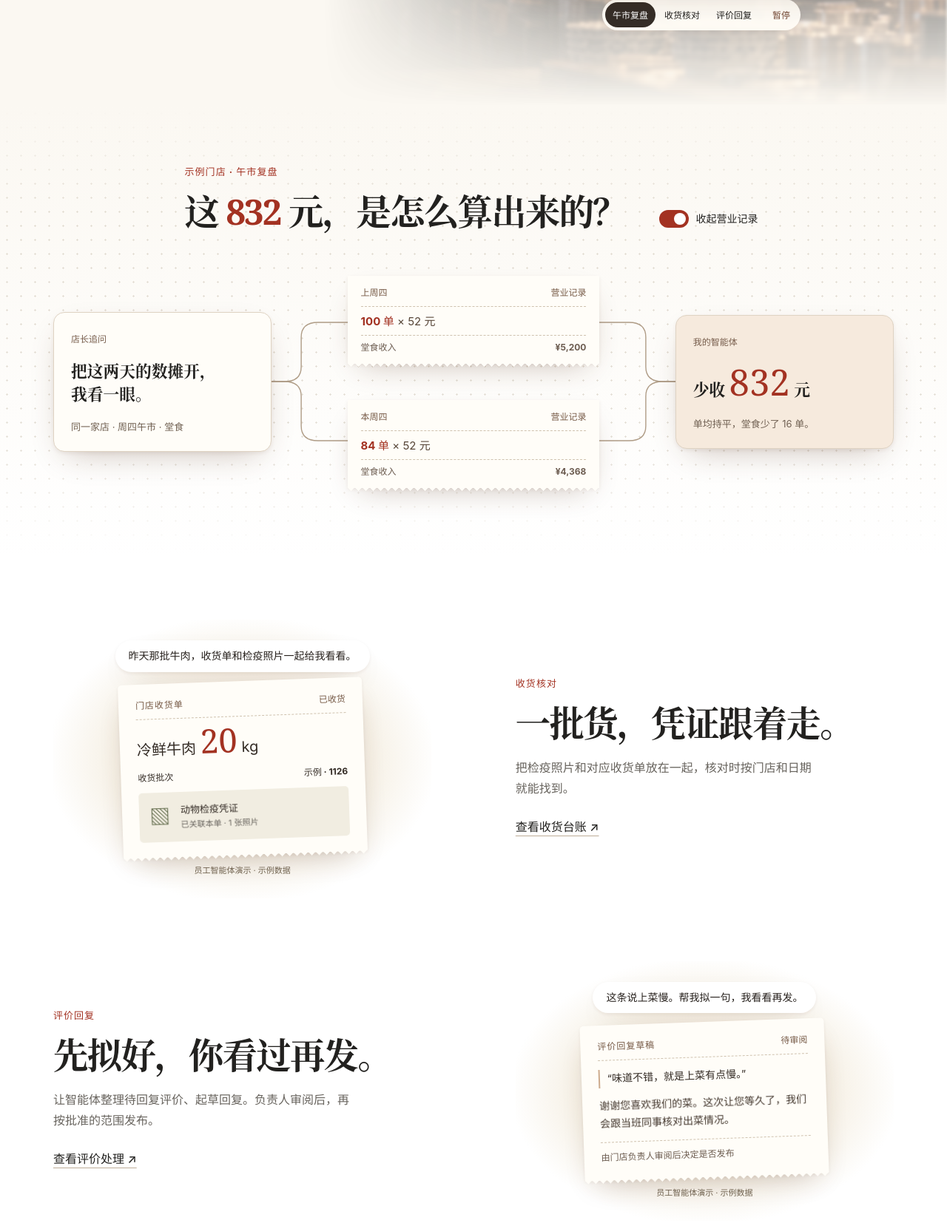
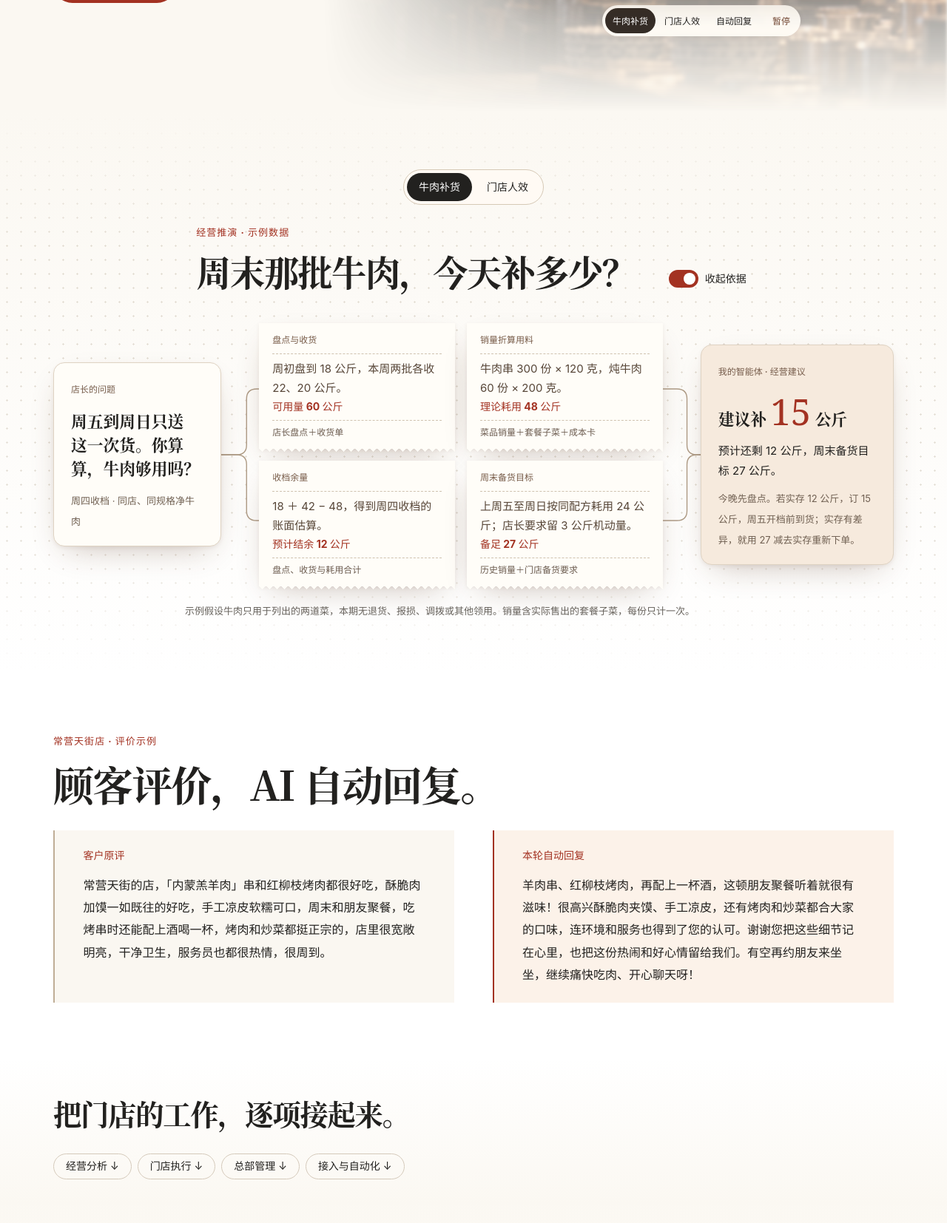
Before and after one commit to YinXiaoyu-1998/SMEDC_LANDING_PAGE, an Astro site: page / in a window 1280 px wide. Shown: the part 547-2201 px from the top of the page at 74% size. Built offline with nearby package versions, Linux system fonts and the light colour scheme; Astro itself is replaced by a stand-in of ours.

Commit message:
补充多来源经营推演，修复场景重播并调整门店评价展示

```diff
--- a/src/components/CombinedWork.astro
+++ b/src/components/CombinedWork.astro
@@ -1,35 +1,47 @@
 ---
-import { lunch, fewerOrders, revenueGap, money } from "../content/story";
+import { cases } from "../content/story";
 const traces = [
-  "M230 160 H275 Q295 160 295 140 V100 Q295 80 315 80 H405",
-  "M230 160 H275 Q295 160 295 180 V220 Q295 240 315 240 H405",
-  "M595 80 H685 Q705 80 705 100 V140 Q705 160 725 160 H770",
-  "M595 240 H685 Q705 240 705 220 V180 Q705 160 725 160 H770"
+  "M190 160 H218 Q230 160 230 148 V92 Q230 80 242 80 H270",
+  "M190 160 H218 Q230 160 230 172 V228 Q230 240 242 240 H270",
+  "M720 80 H742 Q754 80 754 92 V148 Q754 160 766 160 H790",
+  "M720 240 H742 Q754 240 754 228 V172 Q754 160 766 160 H790"
 ];
 ---
 
-<section class="flow-story" id="combined-work" aria-labelledby="combined-title">
+<section class="flow-story" id="combined-work" aria-label="跨来源经营分析">
   <div class="container">
+    <div class="case-picker" role="group" aria-label="选择经营案例" hidden>
+      {cases.map((item, i) => (
+        <button aria-controls={`case-${item.id}`} aria-pressed={i === 0}>
+          {item.label}
+        </button>
+      ))}
+    </div>
+    {cases.map((item) => (
+      <article class="business-case" id={`case-${item.id}`}>
         <div class="flow-heading" data-reveal>
           <div>
-        <p class="source-line">示例门店 · 午市复盘</p>
-        <h2 id="combined-title">
-          这 <em>{revenueGap}</em> 元，是怎么算出来的？
-        </h2>
+            <p class="source-line">经营推演 · 示例数据</p>
+            <h2>{item.title}</h2>
           </div>
           <button
             type="button"
             class="flow-toggle"
-        aria-controls="lunch-records"
+            aria-controls={`records-${item.id}`}
             aria-expanded="true"
             hidden
           >
             <span class="switch-track" aria-hidden="true"></span>
-        <span class="toggle-label">收起营业记录</span>
+            <span class="toggle-label">收起依据</span>
           </button>
         </div>
         <div class="flow-map">
-      <svg class="flow-wires" viewBox="0 0 1000 320" preserveAspectRatio="none" aria-hidden="true">
+          <svg
+            class="flow-wires"
+            viewBox="0 0 1000 320"
+            preserveAspectRatio="none"
+            aria-hidden="true"
+          >
             {traces.map((d) => (
               <g>
                 <path d={d} />
@@ -38,37 +50,33 @@ const traces = [
             ))}
           </svg>
           <div class="flow-bookend flow-question">
-        <small>店长追问</small>
-        <h3>
-          把这两天的数摊开，
-          <br />
-          我看一眼。
-        </h3>
-        <span>同一家店 · 周四午市 · 堂食</span>
+            <small>店长的问题</small>
+            <h3>{item.question}</h3>
+            <span>{item.scope}</span>
           </div>
-      <div class="flow-records" id="lunch-records">
-        {[lunch.previous, lunch.current].map((day) => (
+          <div class="flow-records" id={`records-${item.id}`}>
+            {item.sources.map((record) => (
               <article class="mini-slip">
                 <header>
-              <b>{day.day}</b>
-              <span>营业记录</span>
+                  <b>{record.title}</b>
                 </header>
-            <p>
-              <strong>{day.orders} 单</strong> × {day.revenue / day.orders} 元
-            </p>
-            <footer>
-              堂食收入 <b>¥{money(day.revenue)}</b>
-            </footer>
+                <p>{record.detail}</p>
+                <strong>{record.fact}</strong>
+                <footer>{record.source}</footer>
               </article>
             ))}
           </div>
           <div class="flow-bookend flow-answer">
-        <small>我的智能体</small>
+            <small>我的智能体 · 经营建议</small>
             <h3>
-          少收 <strong>{revenueGap}</strong> 元
+              {item.prefix} <strong>{item.value}</strong> {item.unit}
             </h3>
-        <span>单均持平，堂食少了 {fewerOrders} 单。</span>
+            <p>{item.summary}</p>
+            <span>{item.action}</span>
           </div>
         </div>
+        <p class="case-note">{item.note}</p>
+      </article>
+    ))}
   </div>
 </section>
--- a/src/components/Contact.astro
+++ b/src/components/Contact.astro
@@ -25,6 +25,7 @@ import { contact, registrationUrl } from "../content/site";
           注册
         </a>
       </div>
+      <span class="contact-name">{contact.name}</span>
       <a class="contact-number" href={`tel:${contact.phone}`}>
         {contact.phone}
       </a>
--- a/src/components/Features.astro
+++ b/src/components/Features.astro
@@ -37,7 +37,7 @@ import SetupDemo from "./SetupDemo.astro";
             class="feature-entry"
             id={feature.id}
             name={group.title}
-            open={["reports", "ledger", "permissions", "integrations"].includes(feature.id)}
+            open={["reports", "inspections", "permissions", "integrations"].includes(feature.id)}
           >
             <summary>
               <h3>{feature.title}</h3>
--- a/src/components/StoreScenes.astro
+++ b/src/components/StoreScenes.astro
@@ -1,37 +1,20 @@
 ---
-import StoryResult from "./StoryResult.astro";
-import { scenes } from "../content/story";
+import { customerReview, automaticReply } from "../content/story";
 ---
 
-<section class="container store-scenes" aria-label="更多门店场景">
-  {[
-    {
-      title: "一批货，凭证跟着走。",
-      detail: "把检疫照片和对应收货单放在一起，核对时按门店和日期就能找到。",
-      href: "#ledger",
-      link: "查看收货台账"
-    },
-    {
-      title: "先拟好，你看过再发。",
-      detail: "让智能体整理待回复评价、起草回复。负责人审阅后，再按批准的范围发布。",
-      href: "#reviews",
-      link: "查看评价处理"
-    }
-  ].map((item, i) => (
-    <article class="store-scene">
-      <div class="scene-copy" data-reveal>
-        <p class="source-line">{scenes[i + 1].label}</p>
-        <h2>{item.title}</h2>
-        <p>{item.detail}</p>
-        <a class="story-link" href={item.href}>
-          {item.link} ↗
-        </a>
-      </div>
-      <div class="scene-art" data-reveal>
-        <div class="mini-question">{scenes[i + 1].question}</div>
-        <StoryResult scene={i + 1} />
-        <small>员工智能体演示 · 示例数据</small>
-      </div>
-    </article>
-  ))}
+<section class="container review-story" id="review-story" aria-labelledby="review-title">
+  <div data-reveal>
+    <p class="source-line">常营天街店 · 评价示例</p>
+    <h2 id="review-title">顾客评价，AI 自动回复。</h2>
+  </div>
+  <div class="review-exchange">
+    <figure data-reveal>
+      <figcaption>客户原评</figcaption>
+      <blockquote>{customerReview}</blockquote>
+    </figure>
+    <figure data-reveal>
+      <figcaption>本轮自动回复</figcaption>
+      <blockquote>{automaticReply}</blockquote>
+    </figure>
+  </div>
 </section>
--- a/src/components/StoryResult.astro
+++ b/src/components/StoryResult.astro
@@ -1,61 +1,34 @@
 ---
-import { lunch, fewerOrders, money } from "../content/story";
+import { cases, automaticReply } from "../content/story";
 interface Props {
   scene: number;
 }
 const { scene } = Astro.props;
+const item = cases[scene];
 ---
 
-{scene === 0 ? (
-  <div class="story-result lunch-slip">
+{item ? (
+  <div class="story-result">
     <header>
-      <span>堂食营业对照</span>
-      <span>午市</span>
+      <span>{item.label}</span>
+      <span>经营建议</span>
     </header>
     <div class="slip-key">
-      少了 <strong>{fewerOrders}</strong> 单
+      {item.prefix} <strong>{item.value}</strong> {item.unit}
     </div>
-    <div class="bar-row">
-      <span>上周四</span>
-      <i></i>
-      <b>¥{money(lunch.previous.revenue)}</b>
-    </div>
-    <div class="bar-row current">
-      <span>本周四</span>
-      <i></i>
-      <b>¥{money(lunch.current.revenue)}</b>
-    </div>
-    <footer>两天的平均每单收入都是 52 元</footer>
-  </div>
-) : scene === 1 ? (
-  <div class="story-result delivery-slip">
-    <header>
-      <span>门店收货单</span>
-      <span>已收货</span>
-    </header>
-    <div class="slip-key">
-      冷鲜牛肉 <strong>20</strong> kg
-    </div>
-    <div class="delivery-line">
-      <span>收货批次</span>
-      <b>示例 · 1126</b>
-    </div>
-    <div class="proof-file">
-      <span aria-hidden="true">▧</span>
-      <div>
-        <b>动物检疫凭证</b>
-        <small>已关联本单 · 1 张照片</small>
-      </div>
-    </div>
+    <p>{item.summary}</p>
+    <footer>
+      {item.id === "beef" ? "收档盘点后，按实存调整订量。" : "优先复核午市新增的 8 个工时。"}
+    </footer>
   </div>
 ) : (
   <div class="story-result review-slip">
     <header>
-      <span>评价回复草稿</span>
-      <span>待审阅</span>
+      <span>AI 自动回复</span>
+      <span>常营天街店</span>
     </header>
-    <blockquote>“味道不错，就是上菜有点慢。”</blockquote>
-    <p>谢谢您喜欢我们的菜。这次让您等久了，我们会跟当班同事核对出菜情况。</p>
-    <footer>由门店负责人审阅后决定是否发布</footer>
+    <blockquote>周末和朋友聚餐，吃烤串时还能配上酒喝一杯</blockquote>
+    <p>{automaticReply.split("！")[0]}！</p>
+    <footer>本轮自动回复 · 节选</footer>
   </div>
 )}
--- a/src/content/site.ts
+++ b/src/content/site.ts
@@ -32,6 +32,7 @@ export const faqs = [
 ];
 
 export const contact = {
+  name: "殷啸宇",
   phone: "18514577162",
   email: "consyinxy@gmail.com",
   emailHref:
--- a/src/content/story.ts
+++ b/src/content/story.ts
@@ -1,15 +1,93 @@
-/** Fictional, same-store lunch service. Money is in yuan. */
-export const lunch = {
-  previous: { day: "上周四", orders: 100, revenue: 5200 },
-  current: { day: "本周四", orders: 84, revenue: 4368 }
-};
+export const customerReview =
+  "常营天街的店，「内蒙羔羊肉」串和红柳枝烤肉都很好吃，酥脆肉加馍一如既往的好吃，手工凉皮软糯可口，周末和朋友聚餐，吃烤串时还能配上酒喝一杯，烤肉和炒菜都挺正宗的，店里很宽敞明亮，干净卫生，服务员也都很热情，很周到。";
+export const automaticReply =
+  "羊肉串、红柳枝烤肉，再配上一杯酒，这顿朋友聚餐听着就很有滋味！很高兴酥脆肉夹馍、手工凉皮，还有烤肉和炒菜都合大家的口味，连环境和服务也得到了您的认可。谢谢您把这些细节记在心里，也把这份热闹和好心情留给我们。有空再约朋友来坐坐，继续痛快吃肉、开心聊天呀！";
 
-export const fewerOrders = lunch.previous.orders - lunch.current.orders;
-export const revenueGap = lunch.previous.revenue - lunch.current.revenue;
-export const money = (value: number) => value.toLocaleString("zh-CN");
+// Illustrative single-store cases. Staff hours, physical counts and reserves come from the manager.
+export const cases = [
+  {
+    id: "beef",
+    label: "牛肉补货",
+    title: "周末那批牛肉，今天补多少？",
+    question: "周五到周日只送这一次货。你算算，牛肉够用吗？",
+    scope: "周四收档 · 同店、同规格净牛肉",
+    prefix: "建议补",
+    value: "15",
+    unit: "公斤",
+    summary: "预计还剩 12 公斤，周末备货目标 27 公斤。",
+    action:
+      "今晚先盘点。若实存 12 公斤，订 15 公斤，周五开档前到货；实存有差异，就用 27 减去实存重新下单。",
+    note: "示例假设牛肉只用于列出的两道菜，本期无退货、报损、调拨或其他领用。销量含实际售出的套餐子菜，每份只计一次。",
+    sources: [
+      {
+        title: "盘点与收货",
+        source: "店长盘点＋收货单",
+        detail: "周初盘到 18 公斤，本周两批各收 22、20 公斤。",
+        fact: "可用量 60 公斤"
+      },
+      {
+        title: "销量折算用料",
+        source: "菜品销量＋套餐子菜＋成本卡",
+        detail: "牛肉串 300 份 × 120 克，炖牛肉 60 份 × 200 克。",
+        fact: "理论耗用 48 公斤"
+      },
+      {
+        title: "收档余量",
+        source: "盘点、收货与耗用合计",
+        detail: "18 ＋ 42 − 48，得到周四收档的账面估算。",
+        fact: "预计结余 12 公斤"
+      },
+      {
+        title: "周末备货目标",
+        source: "历史销量＋门店备货要求",
+        detail: "上周五至周日按同配方耗用 24 公斤；店长要求留 3 公斤机动量。",
+        fact: "备足 27 公斤"
+      }
+    ]
+  },
+  {
+    id: "labor",
+    label: "门店人效",
+    title: "收入涨了，人效怎么反而低了？",
+    question: "这周生意好了一点，新增工时用在哪个餐段更合适？",
+    scope: "连续两周 · 同店午市和晚市",
+    prefix: "每工时",
+    value: "105",
+    unit: "元",
+    summary: "每工时收入从 120 元降到 105 元，下降 12.5%。",
+    action:
+      "先核对午市多出的 8 个工时用在备菜还是接单。下周试着错开午市到岗、在晚高峰交接，再对照每工时收入和出餐反馈。",
+    note: "人效按营业收入除以店长提供的实际出勤工时计算。跨餐段备菜按相同规则分摊，两周均仅计午市与晚市。",
+    sources: [
+      {
+        title: "营业收入",
+        source: "门店营业汇总",
+        detail: "上周 12,000 元，本周 12,600 元，净增 600 元。",
+        fact: "收入增长 5%"
+      },
+      {
+        title: "实际工时",
+        source: "店长提供的出勤汇总",
+        detail: "午市 40 → 48 小时，晚市 60 → 72 小时。",
+        fact: "总工时增长 20%"
+      },
+      {
+        title: "午市单量回落",
+        source: "餐段营业与订单",
+        detail: "150 → 140 单，单均 36 元。收入 5,400 → 5,040 元。",
+        fact: "每工时 135 → 105 元"
+      },
+      {
+        title: "增量来自晚市",
+        source: "餐段营业与订单",
+        detail: "165 → 189 单，单均 40 元。收入 6,600 → 7,560 元。",
+        fact: "晚市多接 24 单"
+      }
+    ]
+  }
+] as const;
 
 export const scenes = [
-  { label: "午市复盘", question: "昨天午市，堂食怎么少收了八百多？" },
-  { label: "收货核对", question: "昨天那批牛肉，收货单和检疫照片一起给我看看。" },
-  { label: "评价回复", question: "这条说上菜慢。帮我拟一句，我看看再发。" }
-] as const;
+  ...cases.map((item) => ({ label: item.label, question: item.question })),
+  { label: "自动回复", question: "常营天街这条聚餐好评，帮店里自动回一句。" }
+];
--- a/src/scripts/enhance.ts
+++ b/src/scripts/enhance.ts
@@ -1,6 +1,6 @@
 "use strict";
 
-export {};
+import { contact } from "../content/site";
 
 const reducedMotion = window.matchMedia("(prefers-reduced-motion: reduce)");
 const ease = "cubic-bezier(0.22, 1, 0.36, 1)";
@@ -73,7 +73,9 @@ if (copyButton && copyStatus) {
   copyButton.hidden = false;
   copyButton.addEventListener("click", async () => {
     try {
-      await navigator.clipboard.writeText("企业智脑\n电话：18514577162\n邮箱：consyinxy@gmail.com");
+      await navigator.clipboard.writeText(
+        `企业智脑 · ${contact.name}\n电话：${contact.phone}\n邮箱：${contact.email}`
+      );
       copyStatus.textContent = "已复制联系方式，可粘贴到您的通讯工具。";
     } catch {
       copyStatus.textContent = "暂时无法自动复制，请选中上方电话或邮箱手动复制。";
--- a/src/scripts/story.ts
+++ b/src/scripts/story.ts
@@ -70,7 +70,7 @@ function mountConversation(stage: HTMLElement) {
 
   choices.forEach((button, i) =>
     button.addEventListener("click", () => {
-      paused = true;
+      paused = false;
       showScene(i);
     })
   );
@@ -100,7 +100,7 @@ function mountFlow(section: HTMLElement) {
     records.inert = !open;
     records.setAttribute("aria-hidden", String(!open));
     button.setAttribute("aria-expanded", String(open));
-    label.textContent = open ? "收起营业记录" : "展开营业记录";
+    label.textContent = open ? "收起依据" : "展开依据";
   }
   setOpen(reduced.matches);
   button.hidden = false;
@@ -129,10 +129,27 @@ function mountFlow(section: HTMLElement) {
 }
 
 const stage = document.querySelector<HTMLElement>(".agent-stage");
-const flow = document.querySelector<HTMLElement>(".flow-story");
-if (stage && flow && "IntersectionObserver" in window) {
+const picker = document.querySelector<HTMLElement>(".case-picker");
+if (stage && picker && "IntersectionObserver" in window) {
   mountConversation(stage);
-  mountFlow(flow);
+  const buttons = [...picker.querySelectorAll<HTMLButtonElement>("button")];
+  const panels = [...document.querySelectorAll<HTMLElement>(".business-case")];
+  function selectCase(index: number) {
+    panels.forEach((panel, i) => {
+      panel.hidden = i !== index;
+    });
+    buttons.forEach((button, i) => button.setAttribute("aria-pressed", String(i === index)));
+  }
+  selectCase(0);
+  panels.forEach(mountFlow);
+  buttons.forEach((button, i) => button.addEventListener("click", () => selectCase(i)));
+  document.querySelector(".story-cta")?.addEventListener("click", () => {
+    const active = [...stage.querySelectorAll("[data-question]")].findIndex(
+      (button) => button.getAttribute("aria-pressed") === "true"
+    );
+    selectCase(active === 1 ? 1 : 0);
+  });
+  picker.hidden = false;
 }
 
 // A catalogue deep link also opens the addressed disclosure on repeat clicks.
--- a/src/styles/landing.css
+++ b/src/styles/landing.css
@@ -458,8 +458,11 @@
   .contact-primary-actions .button-outline:hover {
     background: var(--on-photo-hover);
   }
+  .contact-name {
+    margin-top: 22px;
+    font-weight: 600;
+  }
   .contact-number {
-    margin-top: 22px;
     font-size: 25px;
     letter-spacing: 0.02em;
     font-variant-numeric: tabular-nums;
@@ -503,7 +506,6 @@
   .site-footer .brand > img {
     width: 28px;
     height: 38px;
-    filter: grayscale(1);
   }
   .site-footer .brand span {
     font-size: 18px;
--- a/src/styles/story.css
+++ b/src/styles/story.css
@@ -167,8 +167,7 @@ body:has(.story-hero) [data-reveal] {
 .story-result header,
 .story-result footer,
 .mini-slip header,
-.mini-slip footer,
-.delivery-line {
+.mini-slip footer {
   display: flex;
   align-items: center;
   justify-content: space-between;
@@ -203,29 +202,7 @@ body:has(.story-hero) [data-reveal] {
     serif;
   color: var(--chili);
 }
-.bar-row {
-  display: grid;
-  grid-template-columns: 3em 1fr 4em;
-  align-items: center;
-  gap: 10px;
-  font-size: 12px;
-  font-variant-numeric: tabular-nums;
-  margin-top: 5px;
-}
-.bar-row i {
-  height: 7px;
-  border-radius: 0 4px 4px 0;
-  background: #c7b6a0;
-}
-.bar-row.current i {
-  width: 84%;
-  background: var(--chili);
-}
-.bar-row b {
-  text-align: right;
-}
-.prompt-strip,
-.mini-question {
+.prompt-strip {
   position: relative;
   display: flex;
   align-items: center;
@@ -279,28 +256,6 @@ body:has(.story-hero) [data-reveal] {
 .scene-controls .playback {
   color: #754a36;
 }
-.proof-file {
-  display: flex;
-  align-items: center;
-  gap: 14px;
-  background: #f1ede1;
-  margin-top: 10px;
-  padding: 9px 14px;
-  border-radius: 5px;
-}
-.proof-file > span {
-  color: #616b4a;
-  font-size: 28px;
-}
-.proof-file b,
-.proof-file small {
-  display: block;
-  font-size: 13px;
-}
-.proof-file small {
-  font-size: 11px;
-  color: var(--muted);
-}
 .review-slip blockquote {
   margin: 12px 0;
   padding-left: 10px;
@@ -338,8 +293,7 @@ body:has(.story-hero) [data-reveal] {
   margin-bottom: 9px;
   letter-spacing: 0.08em;
 }
-.flow-heading h2,
-.scene-copy h2 {
+.flow-heading h2 {
   font-size: clamp(34px, 3.7vw, 56px);
 }
 .flow-heading em {
@@ -381,7 +335,7 @@ body:has(.story-hero) [data-reveal] {
 .flow-map {
   position: relative;
   display: grid;
-  grid-template-columns: 26% 30% 26%;
+  grid-template-columns: 20% 48% 23%;
   justify-content: space-between;
   align-items: center;
   margin-top: 38px;
@@ -445,6 +399,7 @@ body:has(.story-hero) [data-reveal] {
 }
 .flow-records {
   display: grid;
+  grid-template-columns: 1fr 1fr;
   grid-template-rows: 1fr 1fr;
   align-items: center;
   height: 100%;
@@ -491,47 +446,91 @@ body:has(.story-hero) [data-reveal] {
 .folded .wire-pulse {
   animation: none;
 }
-.store-scenes {
-  padding-block: 30px 56px;
+
+.case-picker {
+  display: flex;
+  justify-content: center;
+  gap: 4px;
+  width: fit-content;
+  margin: 0 auto 26px;
+  padding: 4px;
+  border-radius: 24px;
+  border: 1px solid #d6c9b6;
+  background: #fffaf4;
 }
-.store-scene {
+.case-picker button {
+  border: 0;
+  border-radius: 20px;
+  padding: 7px 16px;
+  font-size: 14px;
+  background: transparent;
+}
+.case-picker button[aria-pressed="true"] {
+  background: var(--ink);
+  color: white;
+}
+.business-case + .business-case {
+  margin-top: 32px;
+}
+.case-picker:not([hidden]) ~ .business-case {
+  margin-top: 0;
+}
+.flow-answer > p {
+  font-size: 15px;
+  margin-bottom: 9px;
+  color: var(--ink);
+}
+.case-note {
+  margin: 22px auto 0;
+  font-size: 13px;
+  max-width: 60em;
+}
+.folded .case-note {
+  visibility: hidden;
+}
+.mini-slip {
+  align-self: stretch;
+  display: flex;
+  flex-direction: column;
+  justify-content: center;
+}
+.mini-slip > strong {
+  font-size: 14px;
+}
+.review-story {
+  padding-block: clamp(40px, 6vw, 84px);
+}
+.review-exchange {
   display: grid;
   grid-template-columns: 1fr 1fr;
-  align-items: center;
-  gap: 10%;
-  margin-block: 55px 85px;
+  gap: clamp(18px, 4vw, 64px);
+  margin-top: 26px;
 }
-.scene-copy > p:not(.source-line) {
-  margin-block: 16px;
-  max-width: 25em;
+.review-exchange figure {
+  padding: 22px clamp(18px, 3vw, 40px);
+  border-left: 2px solid #bfae96;
+  background: #faf7f1;
 }
-.scene-art {
-  display: grid;
-  justify-items: center;
-  gap: 12px;
-  align-content: center;
-  padding: 28px;
-  background: radial-gradient(ellipse at center, #eee0cc 10%, #f7f2e8 50%, transparent 73%);
+.review-exchange figure:last-child {
+  border-color: var(--chili);
+  background: #fcf2e9;
 }
-.scene-art .story-result {
-  width: min(100%, 330px);
-  transform: rotate(-2deg);
+.review-exchange figcaption {
+  color: var(--chili);
+  font-weight: 600;
+  font-size: 14px;
 }
-.scene-art .mini-question {
-  width: fit-content;
-  font-size: 14px;
-  padding: 9px 18px;
+.review-exchange blockquote {
+  margin: 12px 0 0;
+  line-height: 1.9;
 }
-.scene-art > small {
-  color: #726552;
-  font-size: 11px;
-}
-.store-scene:first-child .scene-art {
-  grid-column: 1;
-  grid-row: 1;
-}
-.store-scene:first-child .scene-copy {
-  grid-column: 2;
+@media (max-width: 840px) {
+  .review-exchange {
+    grid-template-columns: 1fr;
+  }
+  .folded .case-note {
+    display: none;
+  }
 }
 .features .feature-directory {
   padding-block: 48px 35px;
@@ -634,6 +633,7 @@ body:has(.story-hero) [data-reveal] {
     margin: 6px 0;
   }
   .flow-records {
+    grid-template-columns: 1fr;
     height: auto;
     grid-template-rows: auto;
     gap: 14px;
@@ -643,9 +643,6 @@ body:has(.story-hero) [data-reveal] {
   }
   .folded .flow-records {
     display: none;
-  }
-  .store-scene {
-    gap: 20px;
   }
 }
 @media (max-width: 620px) {
@@ -675,18 +672,6 @@ body:has(.story-hero) [data-reveal] {
   .flow-heading h2 {
     font-size: clamp(29px, 7.4vw, 40px);
   }
-  .store-scene {
-    display: flex;
-    flex-direction: column;
-    align-items: stretch;
-    margin: 42px 0;
-  }
-  .store-scenes {
-    padding-block: 6px 24px;
-  }
-  .scene-art {
-    padding: 20px 6px;
-  }
   .feature-directory nav a {
     padding: 3px 10px;
   }
@@ -706,7 +691,7 @@ body:has(.story-hero) [data-reveal] {
   }
 }
 @media (prefers-reduced-motion: no-preference) {
-  .flow-story:not(.folded) .flow-answer strong {
+  .business-case:not(.folded) .flow-answer strong {
     display: inline-block;
     animation: settle-total 0.52s 1.8s both var(--ease);
   }
@@ -717,20 +702,6 @@ body:has(.story-hero) [data-reveal] {
     }
     to {
       color: var(--chili);
-      transform: none;
-    }
-  }
-  .scene-art.is-revealed .proof-file,
-  .scene-art.is-revealed .review-slip p {
-    animation: settle-evidence 0.48s 0.28s both var(--ease);
-  }
-  @keyframes settle-evidence {
-    from {
-      opacity: 0;
-      transform: translateY(8px);
-    }
-    to {
-      opacity: 1;
       transform: none;
     }
   }
```
Also changed, not shown: src/content/features.ts (+4 -14 lines), src/site.test.ts (+12 -2 lines), README.md. Lines whose indentation alone changed are shown as unchanged.
